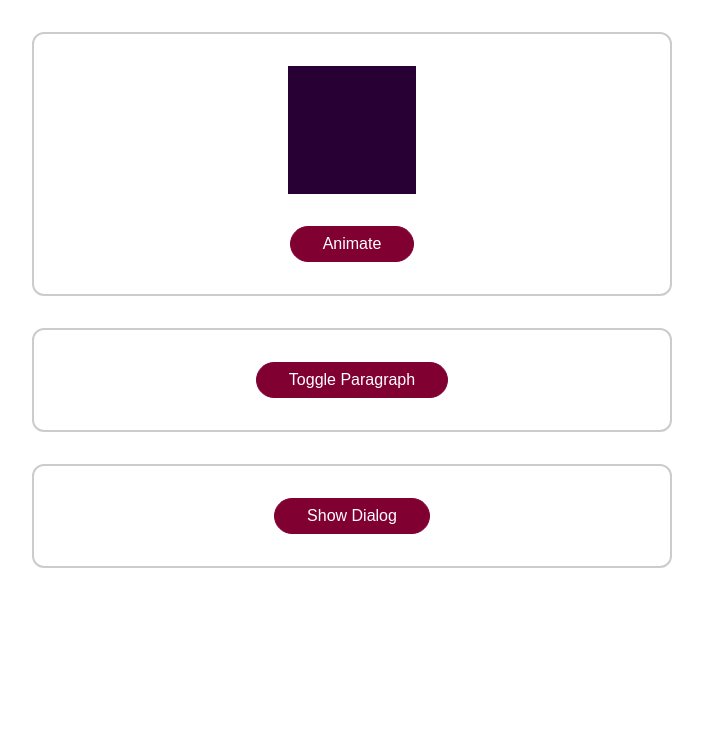
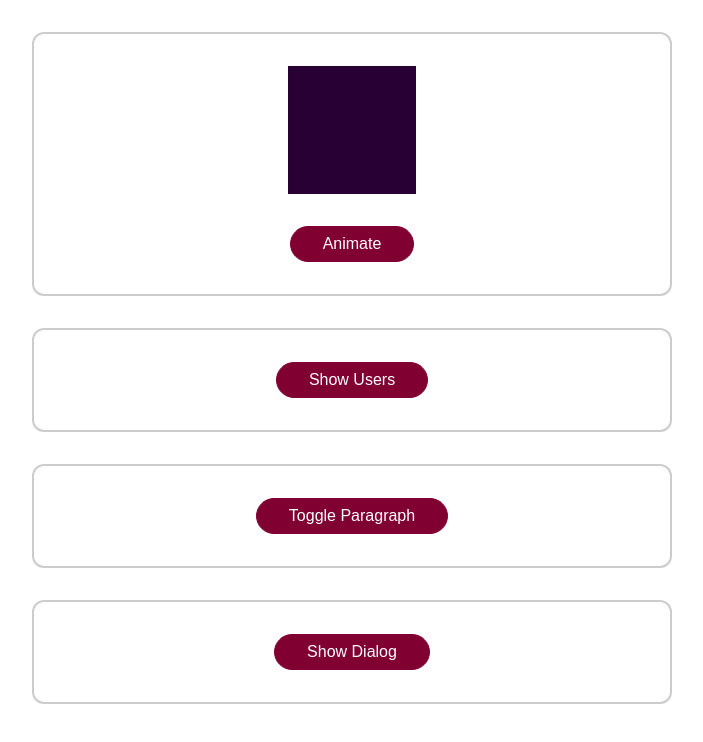
Before and after one commit to gafur-demirci/Vuejs-Learning-Examples, a Vue app in the folder animations-01-starting-setup/: page / in a window 1280 px wide. Shown: the top 742 px of the page, without its empty margins (288-991 px from the left). Built offline with nearby package versions, Linux system fonts and the light colour scheme.

Commit message:
Multiple components with transition component usage added

```diff
--- a/animations-01-starting-setup/src/App.vue
+++ b/animations-01-starting-setup/src/App.vue
@@ -2,6 +2,15 @@
   <div class="container">
     <div class="block" :class="{ animate: isAnimated }"></div>
     <button @click="animate">Animate</button>
+  </div>
+  <div class="container">
+    <!-- Eğer aynı anda sadece 1 tane comp dom'da olursa çalışır
+    aksi durumda transition comp kullanılamaz. -->
+    <transition name="fade-button" mode="out-in">
+      <button @click="showUsers" v-if="!isUsersShow">Show Users</button>
+      <button @click="hideUsers" v-else>Hide Users</button>
+    </transition>
+
   </div>
   <div class="container">
     <!-- transition component enter-to-class="" gibi basic class'ları
```
